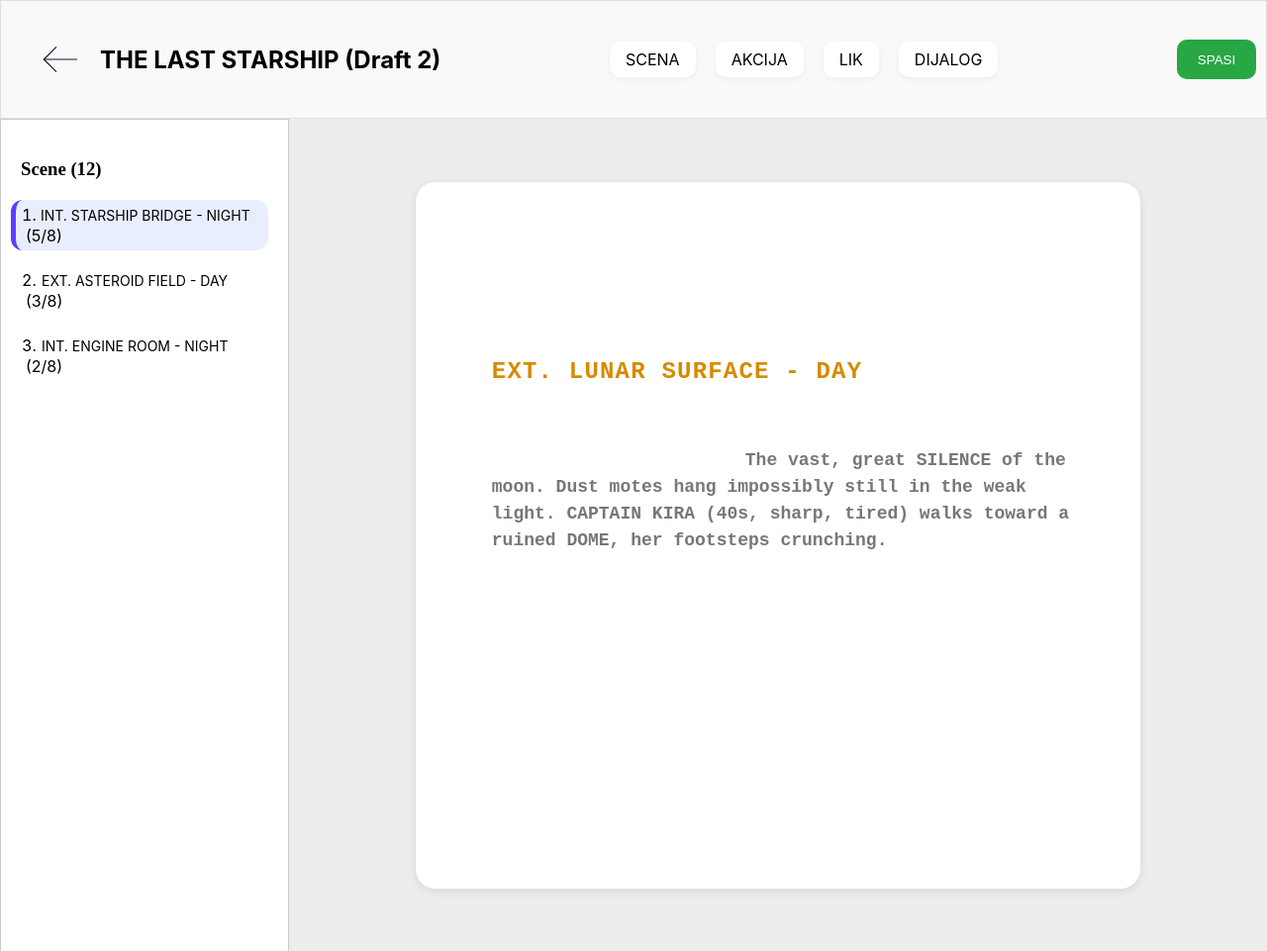
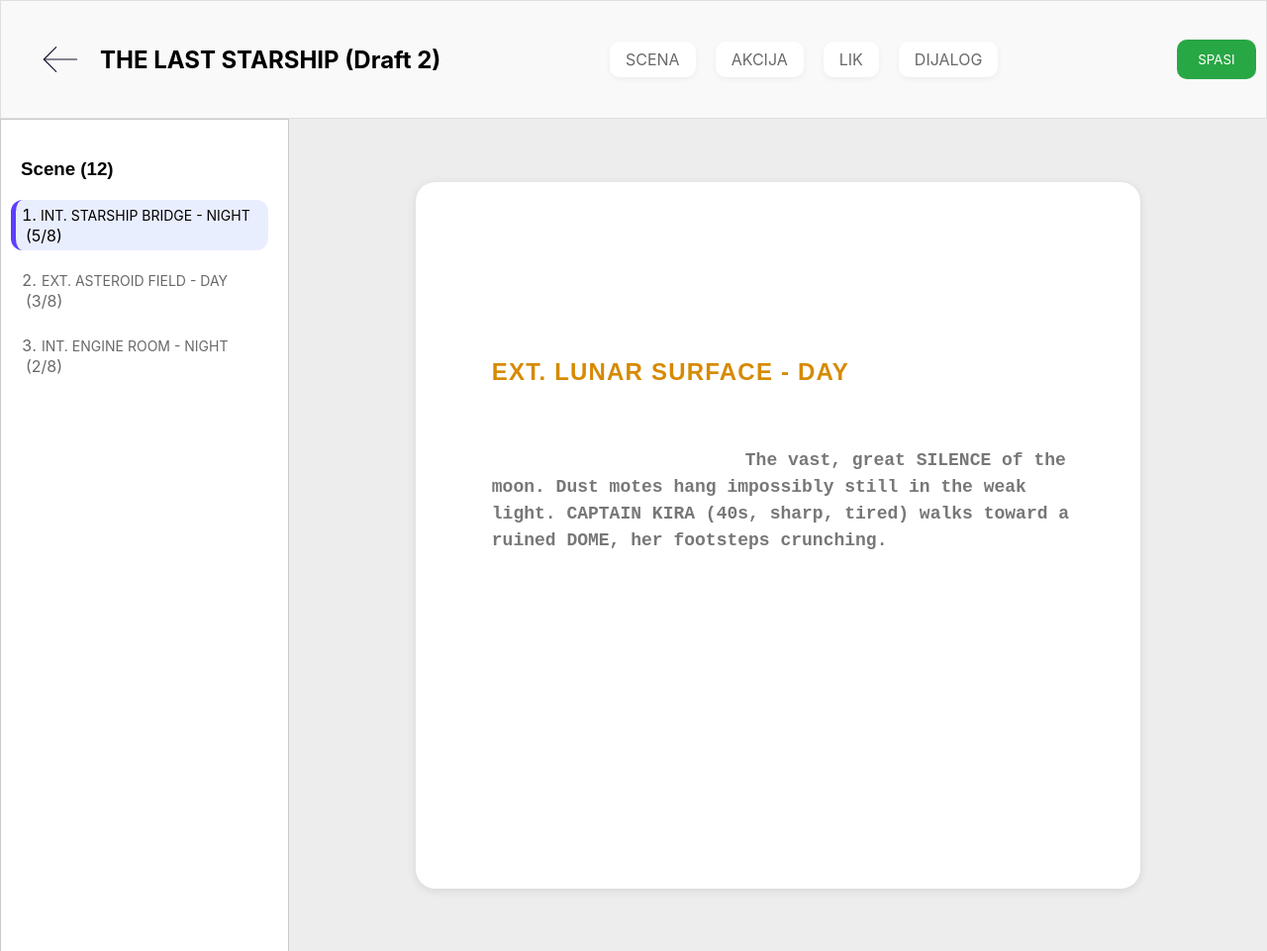
Before and after one commit to labodzz/Web-Development-Projects, a plain HTML site: page html/writing.html in a window 1280 px wide. Shown: the whole page at 99% size. Drawn offline with Linux system fonts and the light colour scheme.

Commit message:
font i boje

```diff
--- a/css/writing.css
+++ b/css/writing.css
@@ -49,6 +49,11 @@ body {
   gap: 20px;
   margin-left: auto;
   margin-right: 20px;
+  font-family: "Inter", sans-serif;
+  color: rgb(105, 105, 105);
+}
+h3 {
+  font-family: "Poppins", sans-serif;
 }
 
 .opcija {
@@ -78,6 +83,7 @@ body {
   border: none;
   cursor: pointer;
   transition: background-color 0.2s ease;
+  font-family: "Inter", sans-serif;
 }
 
 .dugme:hover {
@@ -139,6 +145,7 @@ ul {
 .cont1 {
   padding: 5px;
   margin-left: -10px;
+  color: rgb(105, 105, 105);
 }
 .pp {
   margin-left: 6px;
--- a/html/writing.html
+++ b/html/writing.html
@@ -27,13 +27,13 @@
             <p1 class="p1">(5/8)</p1>
           </div>
         </li>
-        <li>
+        <li style="color: rgb(105, 105, 105)">
           <div class="cont1">
             <p class="pp">EXT. ASTEROID FIELD - DAY<br /></p>
             <p1 class="pp1">(3/8)</p1>
           </div>
         </li>
-        <li>
+        <li style="color: rgb(105, 105, 105)">
           <div class="cont1">
             <p class="pp">INT. ENGINE ROOM - NIGHT<br /></p>
             <p1 class="pp1">(2/8)</p1>
```
